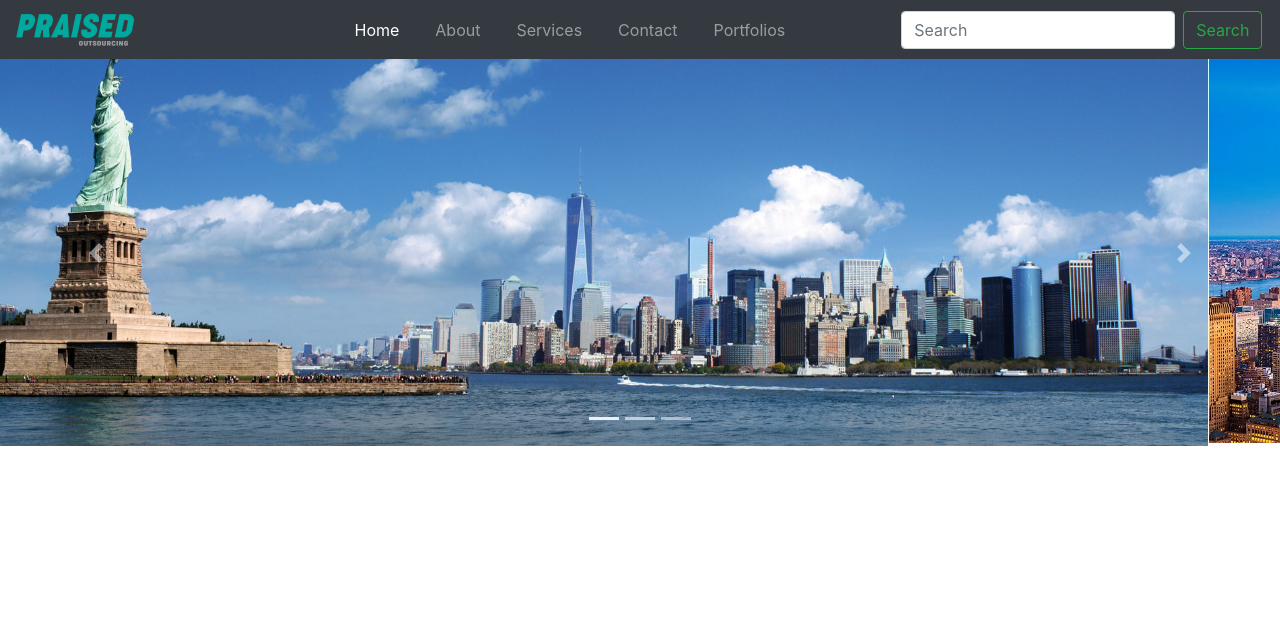
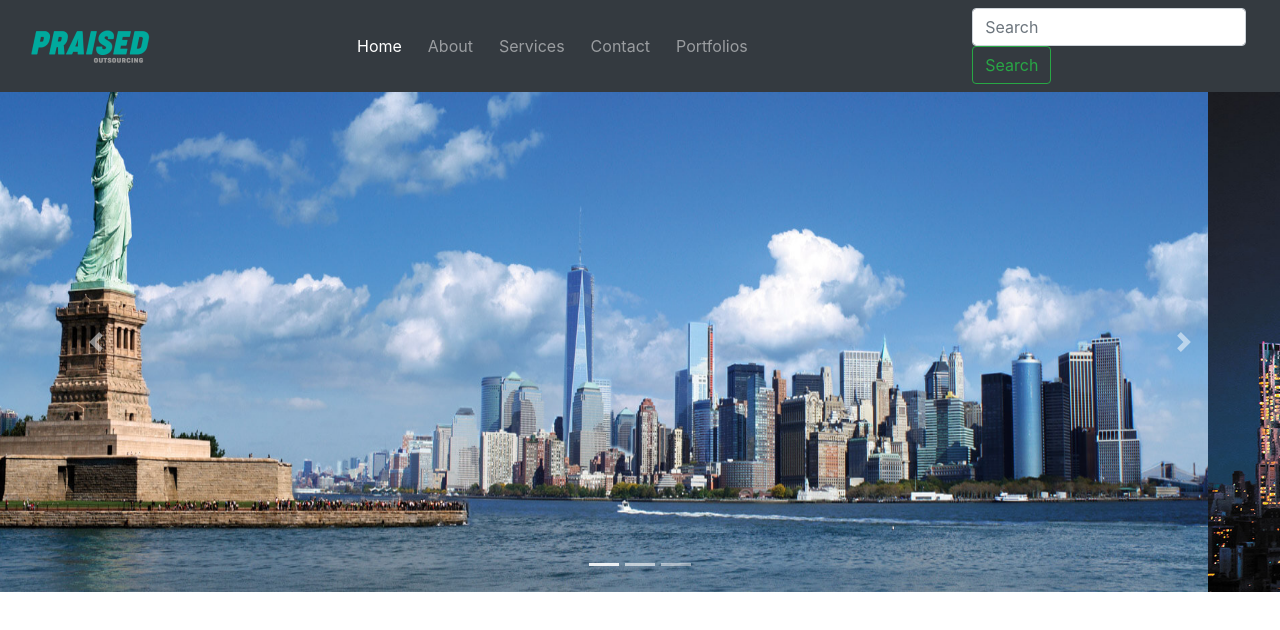
Before and after one commit to RockyKhan804/DemoWebsite, a plain HTML site: page index.html in a window 1280 px wide. Drawn offline with nearby package versions, Linux system fonts and the light colour scheme.

Commit message:
Slider is Added

```diff
--- a/index.html
+++ b/index.html
@@ -22,7 +22,7 @@
 
 
 
-    <nav class="navbar navbar-expand-lg navbar-dark  bg-dark row">
+    <nav class="navbar navbar-expand-lg navbar-dark  bg-dark">
         <a class="navbar-brand col-md-3 " href="#"><img src="praised.png"/></a>
         <button class="navbar-toggler" type="button" data-toggle="collapse" data-target="#navbarSupportedContent"
             aria-controls="navbarSupportedContent" aria-expanded="false" aria-label="Toggle navigation">
@@ -48,7 +48,7 @@
                 </li>
 
             </ul>
-            <form class="form-inline my-2 my-lg-0 col-md-5">
+            <form class="form-inline my-2 my-lg-0 col-md-4">
                 <input class="form-control mr-sm-2" type="search" placeholder="Search" aria-label="Search">
                 <button class="btn btn-outline-success my-2 my-sm-0" type="submit">Search</button>
             </form>
@@ -60,24 +60,22 @@
 
     <!-- Slider Start Here -->
 
-    <div class="container-fluid rocky">
-        <div class="row">
 
-            <div id="carouselExampleIndicators col-md-12" class="carousel slide" data-ride="carousel">
+    <div id="carouselExampleIndicators" class="carousel slide mySlider" data-ride="carousel">
         <ol class="carousel-indicators">
             <li data-target="#carouselExampleIndicators" data-slide-to="0" class="active"></li>
             <li data-target="#carouselExampleIndicators" data-slide-to="1"></li>
             <li data-target="#carouselExampleIndicators" data-slide-to="2"></li>
         </ol>
-                <div class="carousel-inner">
+        <div class="carousel-inner mySlider1">
             <div class="carousel-item active">
                 <img src="slider/slide1.jpg" class="d-block w-100" alt="...">
             </div>
             <div class="carousel-item">
-                        <img src="slider/slide3.jpg" class="d-block w-100" alt="...">
+                <img src="slider/slide2.jpg" class="d-block w-100" alt="...">
             </div>
             <div class="carousel-item">
-                        <img src="slider/slide5.jpg" class="d-block w-100" alt="...">
+                <img src="slider/slide3.jpg" class="d-block w-100" alt="...">
             </div>
         </div>
         <a class="carousel-control-prev" href="#carouselExampleIndicators" role="button" data-slide="prev">
@@ -89,11 +87,6 @@
             <span class="sr-only">Next</span>
         </a>
     </div>
-
-        </div>
-
-    </div>
-
 
 
 
--- a/style.css
+++ b/style.css
@@ -1,6 +1,17 @@
 *{
-    margin:0;padding:0;
+    margin:0;
+    padding:0;
 }
 li.nav-item {
-    padding: 0px 10px;
+    padding: 0px 5px;
 }
+.mySlider{
+
+    height: 500px;
+
+}
+.carousel-item img{
+
+     height: 500px;
+
+}
```
Also changed, not shown: Slider/books-business-computer-connection-459654.jpg (added), Slider/slide2.jpg (added), Slider/slide4.jpg (added), Slider/view-of-high-rise-buildings-during-day-time-302769.jpg (added). Lines whose indentation alone changed are shown as unchanged.
